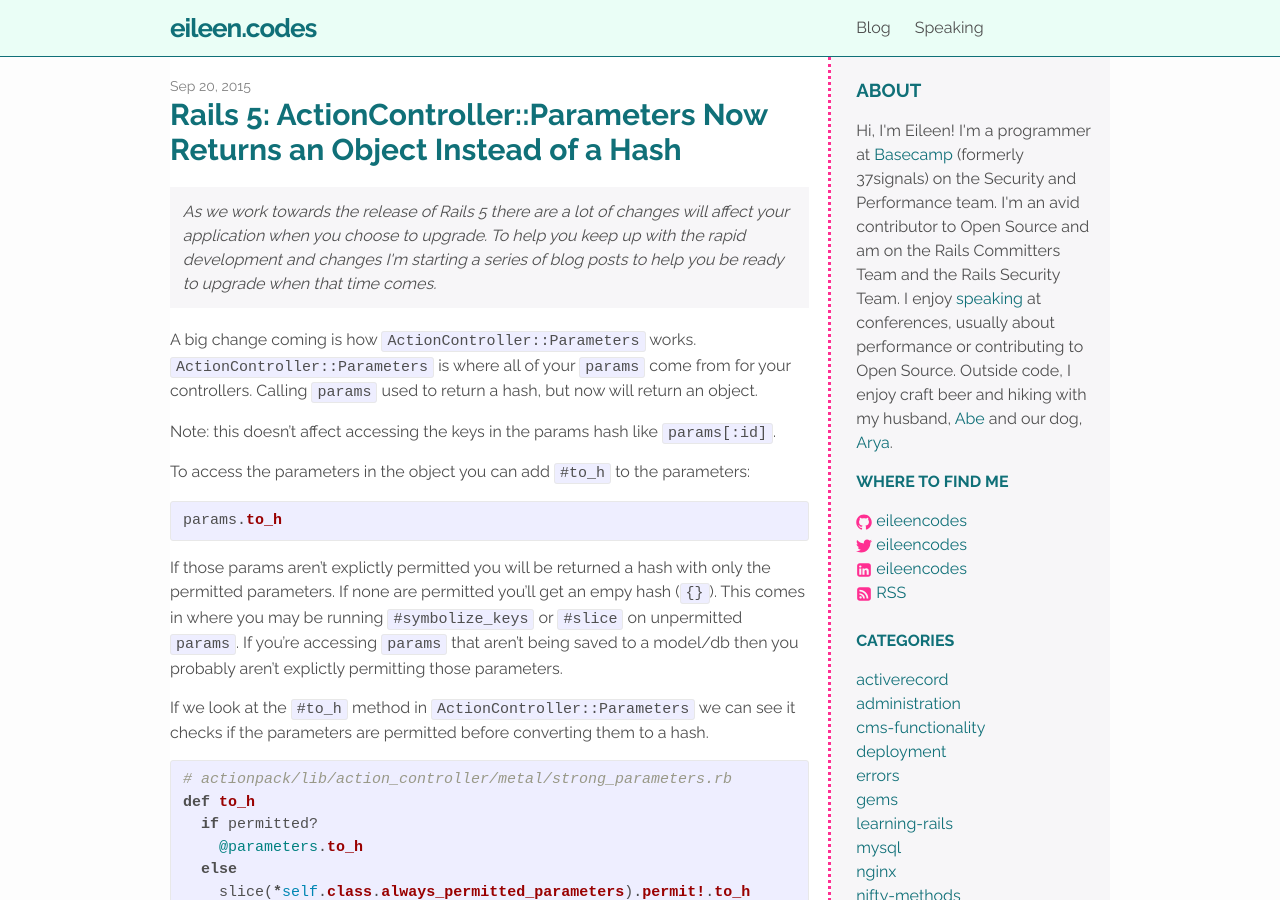
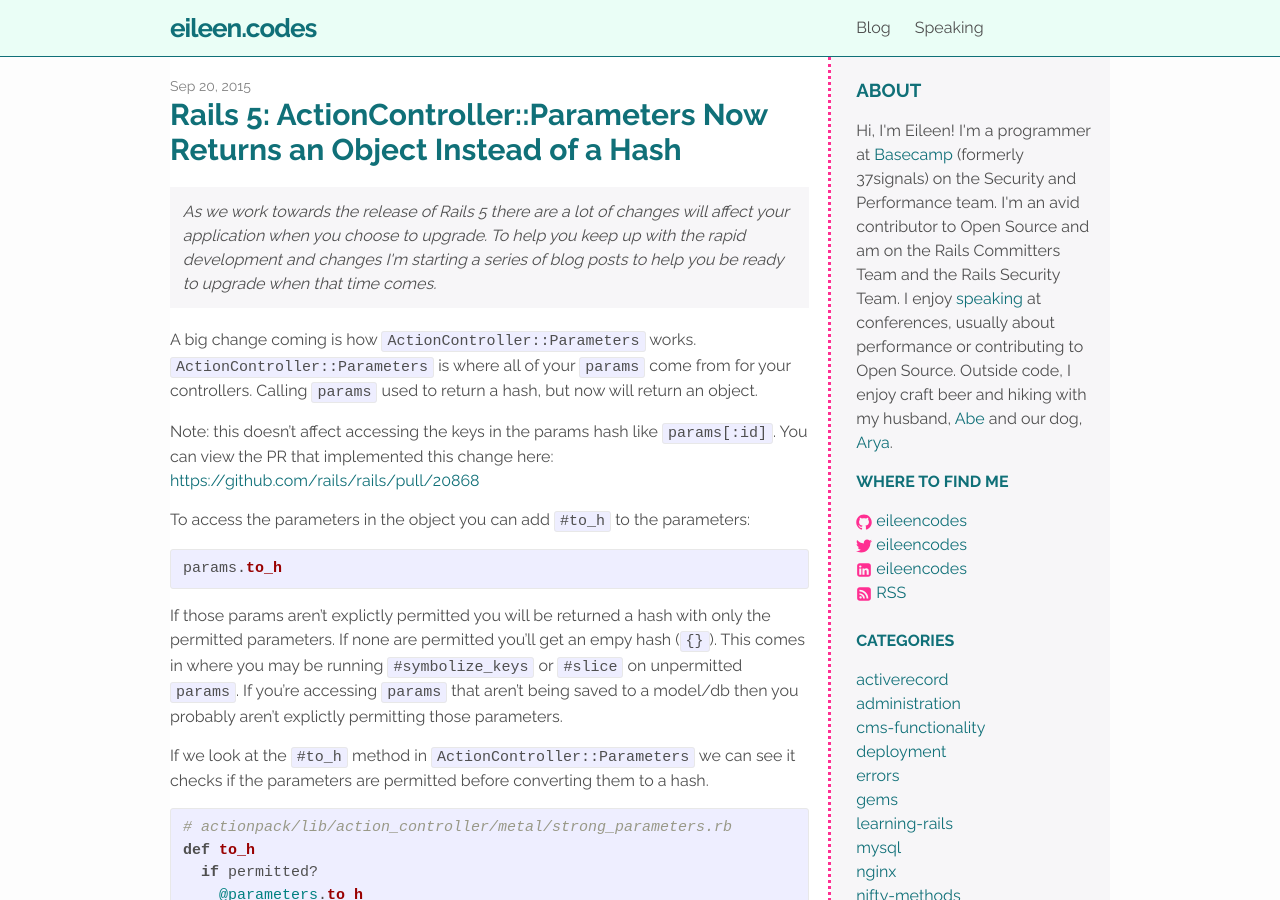
Before and after one commit to wjessop/eileencodes.github.io, a Jekyll site: the page built from _posts/2015-09-20-actioncontroller-parameters-now-returns-an-object-instead-of-a-hash.md, in a window 1280 px wide and 900 px high. Built offline with Jekyll 4.4.1, drawn with Linux system fonts in a browser that asks for light colours.

Commit message:
Link to PR that implemented changes to ActionController::Parameters

```diff
--- a/_posts/2015-09-20-actioncontroller-parameters-now-returns-an-object-instead-of-a-hash.md
+++ b/_posts/2015-09-20-actioncontroller-parameters-now-returns-an-object-instead-of-a-hash.md
@@ -10,7 +10,7 @@ categories:
 
 A big change coming is how `ActionController::Parameters` works. `ActionController::Parameters` is where all of your `params` come from for your controllers. Calling `params` used to return a hash, but now will return an object.
 
-Note: this doesn't affect accessing the keys in the params hash like `params[:id]`.
+Note: this doesn't affect accessing the keys in the params hash like `params[:id]`. You can view the PR that implemented this change here: [https://github.com/rails/rails/pull/20868](https://github.com/rails/rails/pull/20868){:target="_blank"}
 
 To access the parameters in the object you can add `#to_h` to the parameters:
 
```
